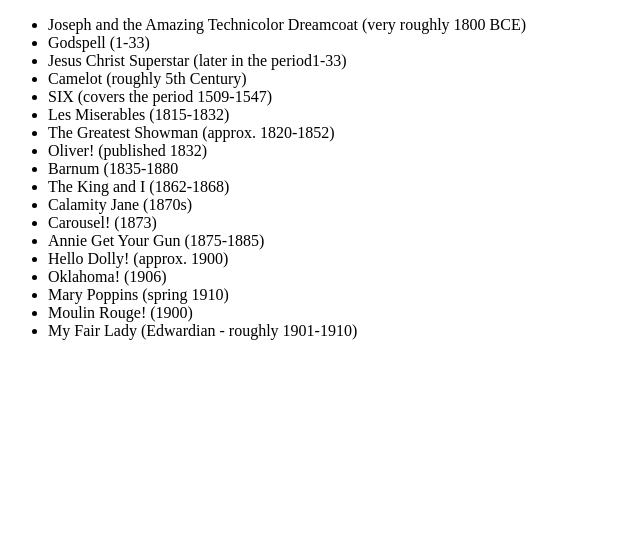
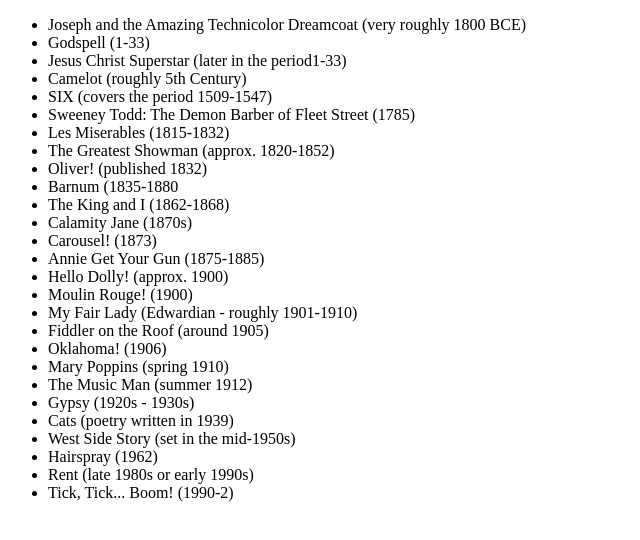
Before and after one commit to slowe/musicals-timeline, a plain HTML site: page index.html in a window 1280 px wide. Shown: the whole page, without its empty margins (0-640 px from the left). Drawn offline with Linux system fonts and the light colour scheme.

Commit message:
Add more

```diff
--- a/index.html
+++ b/index.html
@@ -12,6 +12,7 @@
 		<li>Jesus Christ Superstar (later in the period<time datetime="1" datetime-end="33">1-33</time>)</li>
 		<li>Camelot (roughly <time datetime="400" datetime-end="500">5th Century</time>)</li>
 		<li>SIX (covers the period <time datetime="1509" datetime-end="1547">1509-1547</time>)</li>
+		<li>Sweeney Todd: The Demon Barber of Fleet Street (<time datetime="1785">1785</time>)</li>
 		<li>Les Miserables (<time datetime="1815" datetime-end="1832">1815-1832</time>)</li>
 		<li>The Greatest Showman (approx. <time datetime="1820" datetime-end="1852">1820-1852</time>)</li>
 		<li>Oliver! (published <time datetime="1838">1832</time>)</li>
@@ -21,10 +22,18 @@
 		<li>Carousel! (<time datetime="1873">1873</time>)</li>
 		<li>Annie Get Your Gun (<time datetime="1875" datetime-end="">1875-1885</time>)</li>
 		<li>Hello Dolly! (approx. <time datetime="1900">1900</time>)</li>
+		<li>Moulin Rouge! (<time datetime="1900">1900</time>)</li>
+		<li>My Fair Lady (Edwardian - roughly <time datetime="1901" datetime-end="1910">1901-1910</time>)</li>
+		<li>Fiddler on the Roof (around <time datetime="1905">1905</time>)</li>
 		<li>Oklahoma! (<time datetime="1906">1906</time>)</li>
 		<li>Mary Poppins (<time datetime="1910">spring 1910</time>)</li>
-		<li>Moulin Rouge! (<time datetime="1900">1900</time>)</li>
-		<li>My Fair Lady (Edwardian - roughly <time datetime="1901" datetime-end="1910">1901-1910</time>)</li>
+		<li>The Music Man (<time datetime="1912">summer 1912</time>)</li>
+		<li>Gypsy (<time datetime="1920" datetime-end="1937">1920s - 1930s</time>)</li>
+		<li>Cats (poetry written in <time datetime="1939">1939</time>)</li>
+		<li>West Side Story (set in the mid-<time datetime="1955">1950s</time>)</li>
+		<li>Hairspray (<time datetime="1962">1962</time>)</li>
+		<li>Rent (late <time datetime="1985" datetime-end="1995">1980s</time> or early 1990s)</li>
+		<li>Tick, Tick... Boom! (<time datetime="1990" datetime-end="1992">1990-2</time>)</li>
 	</ul>
 
 </body>
```
